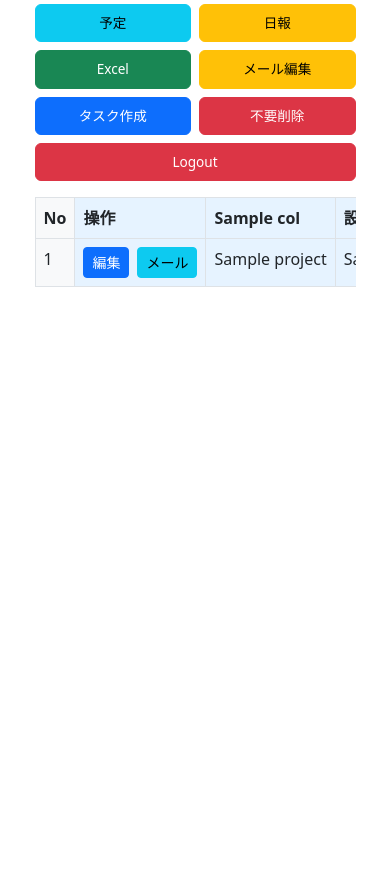
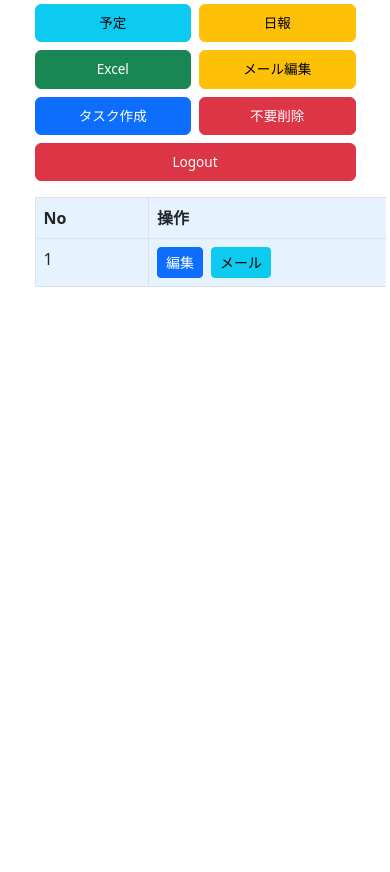
Before and after one commit to francisnguyenanh/QLDA_JEMS, a Flask app: template templates/dashboard.html in a window 390 px wide. Shown: the part 143-1015 px from the top of the page. Before the commit the page ends 430 px from the top, so only its background shows below. Run offline with Flask 3, Linux system fonts and the light colour scheme; the template is opened without the code that fills it: most values are stand-ins (such as "Sample title", 1, 10 or a date in 2020); some libraries are stand-ins or nearby versions.

Commit message:
Enhance date formatting and improve dashboard table responsiveness
- Updated date format to include weekday in Japanese format.
- Refactored dashboard table styles for better responsiveness and sticky headers.
- Added JavaScript for dynamic sticky positioning of table headers and cells.

```diff
--- a/app.py
+++ b/app.py
@@ -1662,10 +1662,12 @@
         return None
 
 def format_date_jp(date_obj):
-    """Format date to Japanese format (YYYY/MM/DD)."""
+    """Format date to Japanese format (YYYY/MM/DD(曜日))."""
     if date_obj is None:
         return ''
-    return date_obj.strftime('%Y/%m/%d')
+    weekdays = ['月', '火', '水', '木', '金', '土', '日']
+    weekday = weekdays[date_obj.weekday()]
+    return date_obj.strftime('%Y/%m/%d') + f'({weekday})'
 
 def convert_nat_to_none(project_dict):
     """Convert NaT or None-like values to None."""
@@ -1795,6 +1797,7 @@
         '{PH}': ph
     }
 
+
     # Thêm {se_mail} với định dạng 'email SE, email SE(sub)'
     se_mail_value = ''
     if se_emails and se_name in se_emails and se_emails[se_name]:
@@ -1815,6 +1818,11 @@
         date_str = project_dict.get(date_col, '')
         date_obj = parse_date_from_db(date_str)
         placeholders[f'{{{date_col}}}'] = format_date_jp(date_obj)
+
+    if not ph.strip():
+    # Xóa các trường hợp như "({PH})", "( {PH} )", "（{PH}）", "（ {PH} ）"
+        import re
+        content = re.sub(r'[\(（]\s*\{PH\}\s*[\)）]', '', content)
 
     for key, value in placeholders.items():
         content = content.replace(key, str(value))
--- a/templates/dashboard.html
+++ b/templates/dashboard.html
@@ -35,14 +35,6 @@
         }
 
         /* Kích thước cột cho bảng dashboard */
-        .table.table-bordered th:nth-child(1),
-        .table.table-bordered td:nth-child(1) { width: 180px; } /* 操作 */
-        .table.table-bordered th:nth-child(2),
-        .table.table-bordered td:nth-child(2) { width: 150px; } /* ステータス */
-        .table.table-bordered th:nth-child(3),
-        .table.table-bordered td:nth-child(3) { width: 180px; } /* タスク */
-        .table.table-bordered th:nth-child(4),
-        .table.table-bordered td:nth-child(4) { width: 400px; } /* 案件名 */
         .table.table-bordered th:nth-child(18),
         .table.table-bordered td:nth-child(18) { width: 140px; }
         .table.table-bordered th:nth-child(20),
@@ -72,35 +64,6 @@
         .table.table-bordered th:nth-child(31),
         .table.table-bordered td:nth-child(31) { width: 100px; } /* BrSE実績 */
 
-        .table.table-bordered th:nth-child(1),
-        .table.table-bordered td:nth-child(1) {
-            position: sticky;
-            left: 0;
-            background: #e6f3ff;
-            z-index: 1;
-        }
-
-        .table.table-bordered th:nth-child(2),
-        .table.table-bordered td:nth-child(2) {
-            position: sticky;
-            left: 115px;
-            background: #e6f3ff;
-            z-index: 1;
-        }
-
-        .table.table-bordered th:nth-child(3),
-        .table.table-bordered td:nth-child(3) {
-            position: sticky;
-            left: 214px;
-            background: #e6f3ff;
-            z-index: 1;
-        }
-
-        .table.table-bordered thead th:nth-child(1),
-        .table.table-bordered thead th:nth-child(2),
-        .table.table-bordered thead th:nth-child(3) {
-            z-index: 3;
-        }
 
         /* Cố định header khi cuộn dọc cho bảng dashboard */
         .table.table-bordered thead {
@@ -716,38 +679,71 @@
             text-align: center;
         }
 
+        /* Sticky 4 cột đầu, KHÔNG gán width cứng */
         .table.table-bordered th:nth-child(1),
-        .table.table-bordered td:nth-child(1) { width: 60px; background: #f8f9fa; position: static; left: unset; z-index: unset; } /* No */
-
+        .table.table-bordered td:nth-child(1) {
+            position: sticky;
+            left: 0;
+            background: #e6f3ff;
+            z-index: 2;
+        }
         .table.table-bordered th:nth-child(2),
         .table.table-bordered td:nth-child(2) {
             position: sticky;
-            left: 40px;
+            left: 0; /* sẽ cập nhật bằng JS ở dưới */
             background: #e6f3ff;
-            z-index: 1;
-        } /* 操作 */
-
+            z-index: 2;
+        }
         .table.table-bordered th:nth-child(3),
         .table.table-bordered td:nth-child(3) {
             position: sticky;
-            left: 170px;
+            left: 0; /* sẽ cập nhật bằng JS ở dưới */
             background: #e6f3ff;
-            z-index: 1;
-        } /* ステータス */
-
+            z-index: 2;
+        }
         .table.table-bordered th:nth-child(4),
         .table.table-bordered td:nth-child(4) {
             position: sticky;
-            left: 276px;
+            left: 0; /* sẽ cập nhật bằng JS ở dưới */
             background: #e6f3ff;
-            z-index: 1;
-        } /* タスク */
-
-        .table.table-bordered thead th:nth-child(2),
-        .table.table-bordered thead th:nth-child(3),
-        .table.table-bordered thead th:nth-child(4) {
+            z-index: 2;
+        }
+        /* Đảm bảo header nổi trên cùng */
+        .table.table-bordered thead th:nth-child(-n+4) {
             z-index: 3;
         }
+        .custom-table-container {
+            height: 80vh;
+            width: 90vw;
+            overflow-y: auto;
+            overflow-x: auto;
+            margin: 0 auto;
+            background: #fff;
+            position: relative;
+        }
+        .table.table-bordered {
+            width: 100%;
+            min-width: 2000px;
+            border-collapse: collapse;
+        }
+        .table.table-bordered thead {
+            position: sticky;
+            top: 0;
+            z-index: 3;
+            background: #fff;
+        }
+        .table.table-bordered th, .table.table-bordered td {
+            white-space: nowrap;
+            padding: 8px;
+            border: 1px solid #dee2e6;
+            background: #fff;
+        }
+        /* Đảm bảo table chiếm hết chiều rộng container */
+        .custom-table-container .table {
+            width: 100%;
+            min-width: 2000px;
+        }
+
     </style>
 </head>
 <body>
@@ -791,7 +787,7 @@
             {% endif %}
         {% endwith %}
 
-        <div class="table-responsive">
+        <div class="custom-table-container">
             <table class="table table-bordered">
                 <thead>
                     <tr>
@@ -2861,6 +2857,34 @@
 
         // Gắn sự kiện cho テスト完了日
         document.getElementById('edit_テスト完了日').addEventListener('change', updateFBCompletionDate);
+
+        // ...existing code...
+
+        document.addEventListener('DOMContentLoaded', function() {
+            const table = document.querySelector('.table.table-bordered');
+            if (!table) return;
+            const ths = table.querySelectorAll('thead th');
+            let left = 0;
+            for (let i = 0; i < 4; i++) {
+                ths[i].style.position = 'sticky';
+                ths[i].style.left = left + 'px';
+                // Tính toán left dựa trên offsetWidth thực tế
+                left += ths[i].offsetWidth;
+            }
+            // Áp dụng cho từng dòng td
+            const trs = table.querySelectorAll('tbody tr');
+            trs.forEach(tr => {
+                let left = 0;
+                for (let i = 0; i < 4; i++) {
+                    const td = tr.children[i];
+                    td.style.position = 'sticky';
+                    td.style.left = left + 'px';
+                    left += ths[i].offsetWidth;
+                }
+            });
+        });
+
+
     </script>
 </body>
 </html>
```
